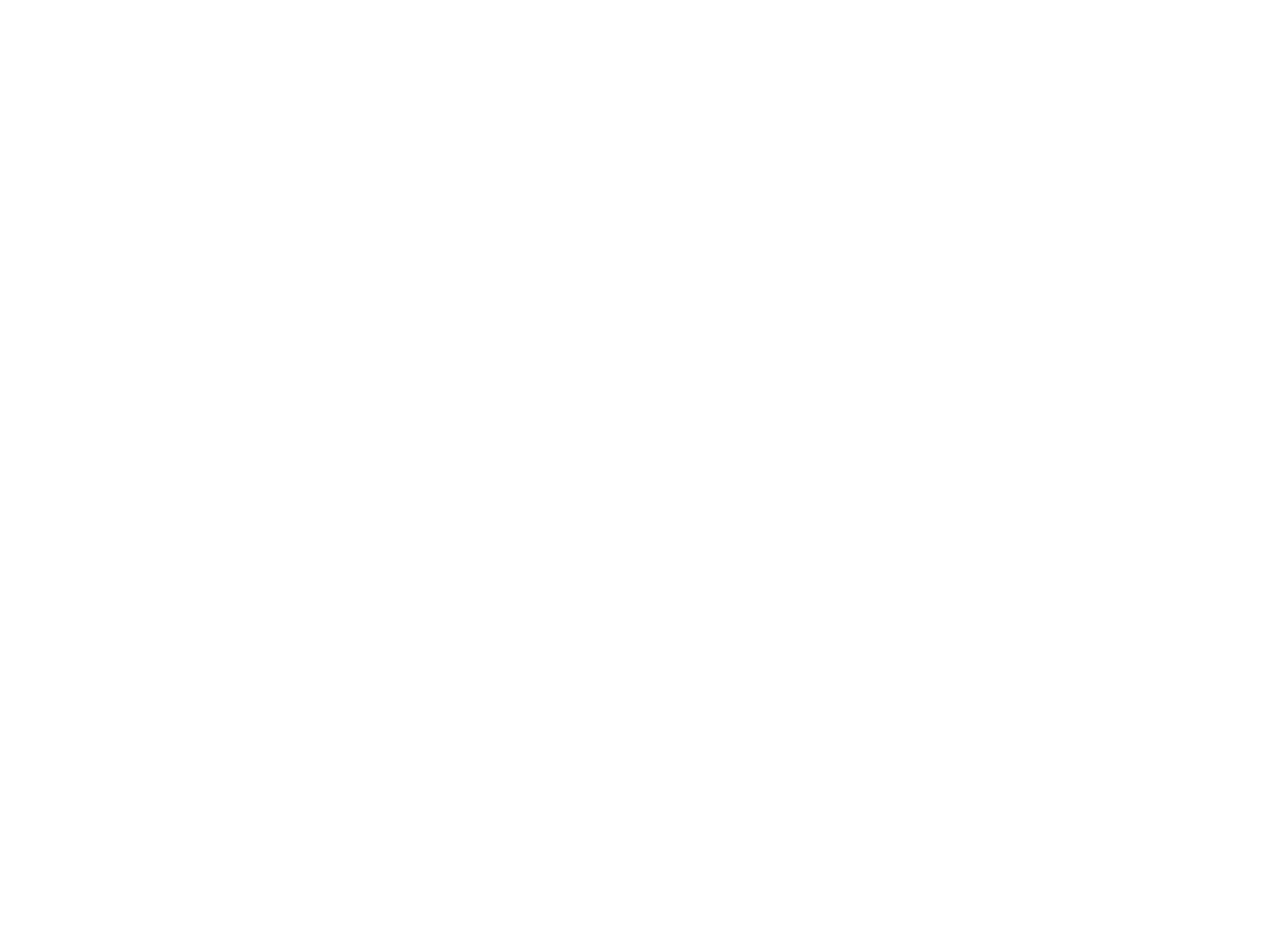
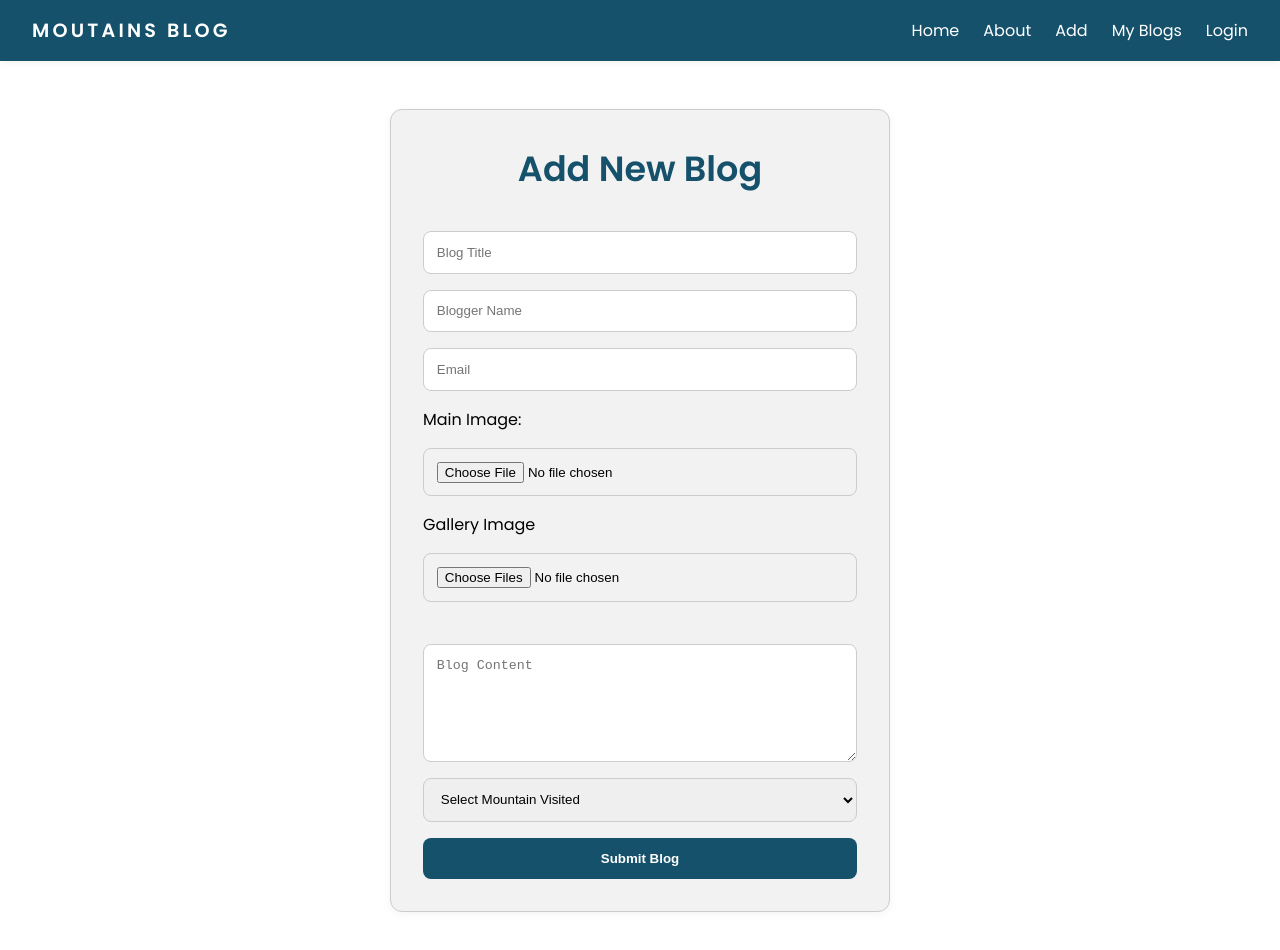
Before and after one commit to Namrata725/blogAppInReact, a React (Vite) app: page /add in a window 1280 px wide. Before the commit this address had no page. Shown: the top 950 px of the page. Before the commit the page ends 800 px from the top, so only its background shows below. Built offline with nearby package versions, Linux system fonts and the light colour scheme.

Commit message:
work on addblog with css

```diff
--- a/src/App.jsx
+++ b/src/App.jsx
@@ -3,6 +3,7 @@
 import Main from "./pages/Main";
 import Login from "./pages/Login";
 import Navbar from "./component/Navbar";
+import AddBlog from "./pages/AddBlog";
 
 function App() {
   return (
@@ -19,6 +20,16 @@
               </>
             }
           ></Route>
+
+          <Route
+            path="/add"
+            element={
+              <>
+                <Navbar />
+                <AddBlog />
+              </>
+            }
+          ></Route>
           <Route path="/login" element={<Login />}></Route>
         </Routes>
       </Router>
--- /dev/null
+++ b/src/pages/AddBlog.jsx
@@ -0,0 +1,149 @@
+import { useState } from "react";
+import { useNavigate } from "react-router-dom";
+import "./style/addBlog.css";
+function AddBlog() {
+  const [title, setTitle] = useState("");
+  const [bloggerName, setBloggerName] = useState("");
+  const [email, setEmail] = useState("");
+  const [mainImage, setMainImage] = useState(null);
+  const [galleryImages, setGalleryImages] = useState([]);
+  const [content, setContent] = useState("");
+  const [moutainVisited, setMoutainVisited] = useState("");
+  const navigate = useNavigate();
+
+  const handleMainImageChange = (event) => {
+    setMainImage(event.target.file[0]);
+  };
+
+  const handleGalleryImageChange = (event) => {
+    const files = Array.from(event.target.file);
+    setGalleryImages((prev) => [...prev, ...files]);
+  };
+
+  const handleSubmit = (event) => {
+    event.preventDefault();
+
+    const user = JSON.parse(localStorage.getItem("user"));
+
+    const newBlog = {
+      id: Date.now(),
+      title,
+      bloggerName,
+      email,
+      mainImage: mainImage ? URL.createObjectURL(mainImage) : "",
+      galleryImages: galleryImages.map((image) => URL.createObjectURL(image)),
+      content,
+      moutainVisited,
+      author: user?.username || "guest",
+    };
+
+    const existingBlogs = JSON.parse(localStorage.getItem("blogs")) || [];
+    const updatedBlogs = [newBlog, ...existingBlogs];
+
+    localStorage.setItem("blogs", JSON.stringify(updatedBlogs));
+
+    alert("Blog added successfully!");
+    navigate("/explore");
+  };
+
+  return (
+    <div>
+      <div className="add-blog-form-container">
+        <h2>Add New Blog</h2>
+        <form className="add-blog-form" onSubmit={handleSubmit}>
+          <input
+            type="text"
+            placeholder="Blog Title"
+            value={title}
+            onChange={(event) => {
+              setTitle(event.target.value);
+            }}
+            required
+          />
+
+          <input
+            type="text"
+            placeholder="Blogger Name"
+            value={bloggerName}
+            onChange={(event) => {
+              setBloggerName(event.target.value);
+            }}
+            required
+          />
+
+          <input
+            type="email"
+            placeholder="Email"
+            value={email}
+            onChange={(event) => setEmail(event.target.value)}
+            required
+          />
+
+          <label> Main Image: </label>
+          <input
+            type="file"
+            accept="image/*"
+            onChange={handleMainImageChange}
+            required
+          />
+          <label> Gallery Image</label>
+          <input
+            type="file"
+            accept="image/*"
+            multiple
+            onChange={handleGalleryImageChange}
+          />
+          <div
+            style={{
+              display: "flex",
+              gap: "10px",
+              marginTop: "10px",
+              flexWrap: "wrap",
+            }}
+          >
+            {galleryImages.map((img, i) => (
+              <img
+                key={i}
+                src={URL.createObjectURL(img)}
+                alt={`Gallery ${i}`}
+                style={{ width: "80px", height: "80px", objectFit: "cover" }}
+              />
+            ))}
+          </div>
+
+          <textarea
+            placeholder="Blog Content"
+            value={content}
+            onChange={(event) => {
+              setContent(event.target.value);
+            }}
+            required
+            rows={6}
+          />
+
+          <select
+            value={moutainVisited}
+            onChange={(event) => {
+              setMoutainVisited(event.target.value);
+            }}
+            required
+          >
+            <option value="">Select Mountain Visited</option>
+            <option value="Everest">Everest</option>
+            <option value="Annapurna">Annapurna</option>
+            <option value="Langtang">Langtang</option>
+            <option value="Dhaulagiri">Dhaulagiri</option>
+            <option value="Manaslu">Manaslu</option>
+            <option value="Makalu">Makalu</option>
+            <option value="Kanchenjunga">Kanchenjunga</option>
+            <option value="Machapuchare">Machapuchare</option>
+          </select>
+
+          <button type="submit">Submit Blog</button>
+        </form>
+      </div>
+    </div>
+  );
+}
+
+export default AddBlog;
--- /dev/null
+++ b/src/pages/style/addBlog.css
@@ -0,0 +1,47 @@
+.add-blog-form-container {
+  max-width: 500px;
+  margin: 3rem auto;
+  padding: 2rem;
+  border: 1px solid #ccc;
+  border-radius: 12px;
+  background-color: #f2f2f2;
+  box-shadow: 0 2px 10px rgba(0, 0, 0, 0.05);
+}
+
+.add-blog-form-container h2 {
+  margin-bottom: 1rem;
+  text-align: center;
+}
+
+.add-blog-form {
+  display: flex;
+  flex-direction: column;
+  gap: 1rem;
+}
+
+.add-blog-form input,
+.add-blog-form textarea,
+.add-blog-form select {
+  padding: 0.8rem;
+  border-radius: 8px;
+  border: 1px solid #ccc;
+}
+
+.add-blog-form textarea {
+
+  resize: vertical;
+}
+
+.add-blog-form button {
+  padding: 0.8rem;
+  border: none;
+  border-radius: 8px;
+  background-color: #15516b;
+  color: white;
+  font-weight: bold;
+  cursor: pointer;
+}
+
+.add-blog-form button:hover {
+  background-color: #2b799b;
+}
```
